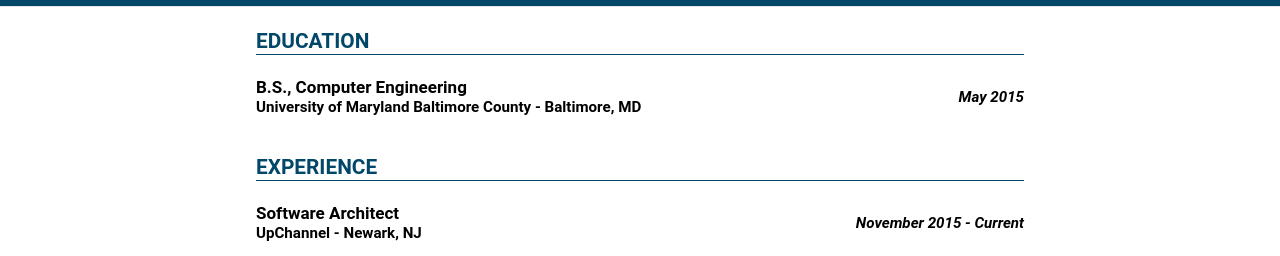
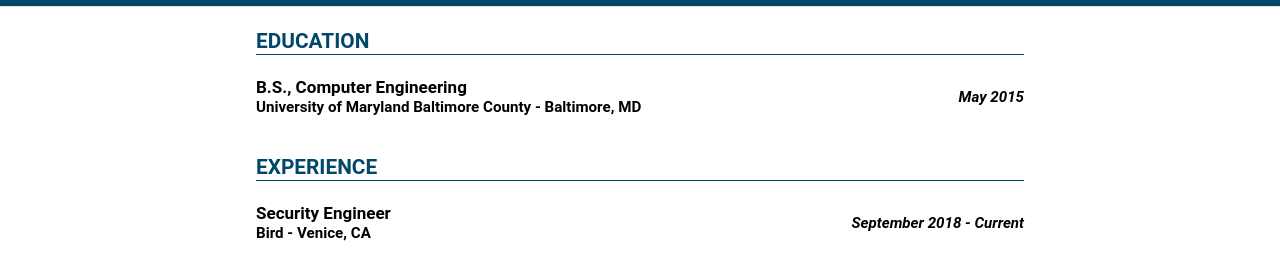
Before and after one commit to JonLeeCon/joncon.io, a plain HTML site: page index.html in a window 1280 px wide. Shown: the part 696-952 px from the top of the page. Drawn offline with Linux system fonts and the light colour scheme.

Commit message:
Add Bird to employment

```diff
--- a/index.html
+++ b/index.html
@@ -71,6 +71,15 @@
 
       <article id="experience">
         <h3>EXPERIENCE</h3>
+        <section>
+          <header class="flex row-wrap spaced">
+              <div>
+                  <h4>Security Engineer</h4>
+                  <div>Bird - Venice, CA</div>
+              </div>
+              <aside>September 2018 - Current</aside>
+          </header>
+      </section>
         <section>
             <header class="flex row-wrap spaced">
                 <div>
```
